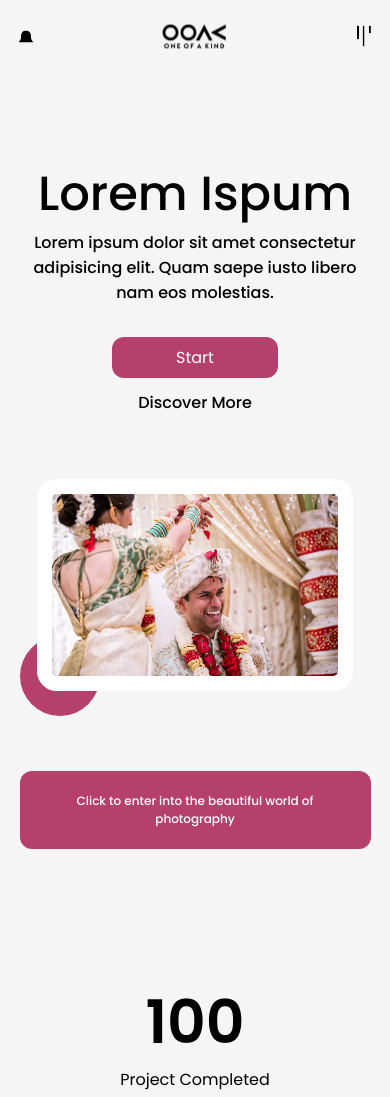
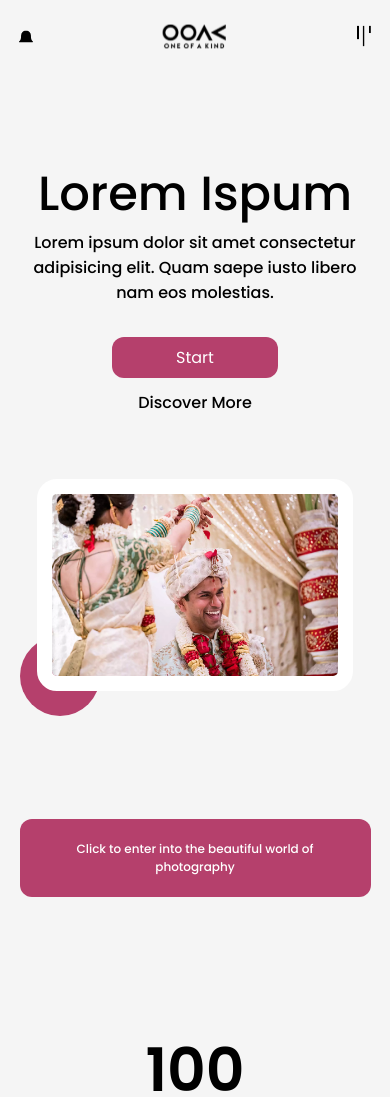
Before and after one commit to KrishnaDhingra/image-gallary-website, a React (Create React App) app: page / in a window 390 px wide. Shown: the top 1097 px of the page. Built offline with nearby package versions, Linux system fonts and the light colour scheme.

Commit message:
Adjusted the margin-top of homebigbutton on small screens

```diff
--- a/src/components/HomeBigButton/homebigbutton.css
+++ b/src/components/HomeBigButton/homebigbutton.css
@@ -16,7 +16,6 @@
 @media only screen and (max-width: 600px) {
   .homebigbutton {
     padding: 1.3rem 1rem;
-    margin-top: 5rem;
     font-size: 12px;
   }
 }
```
